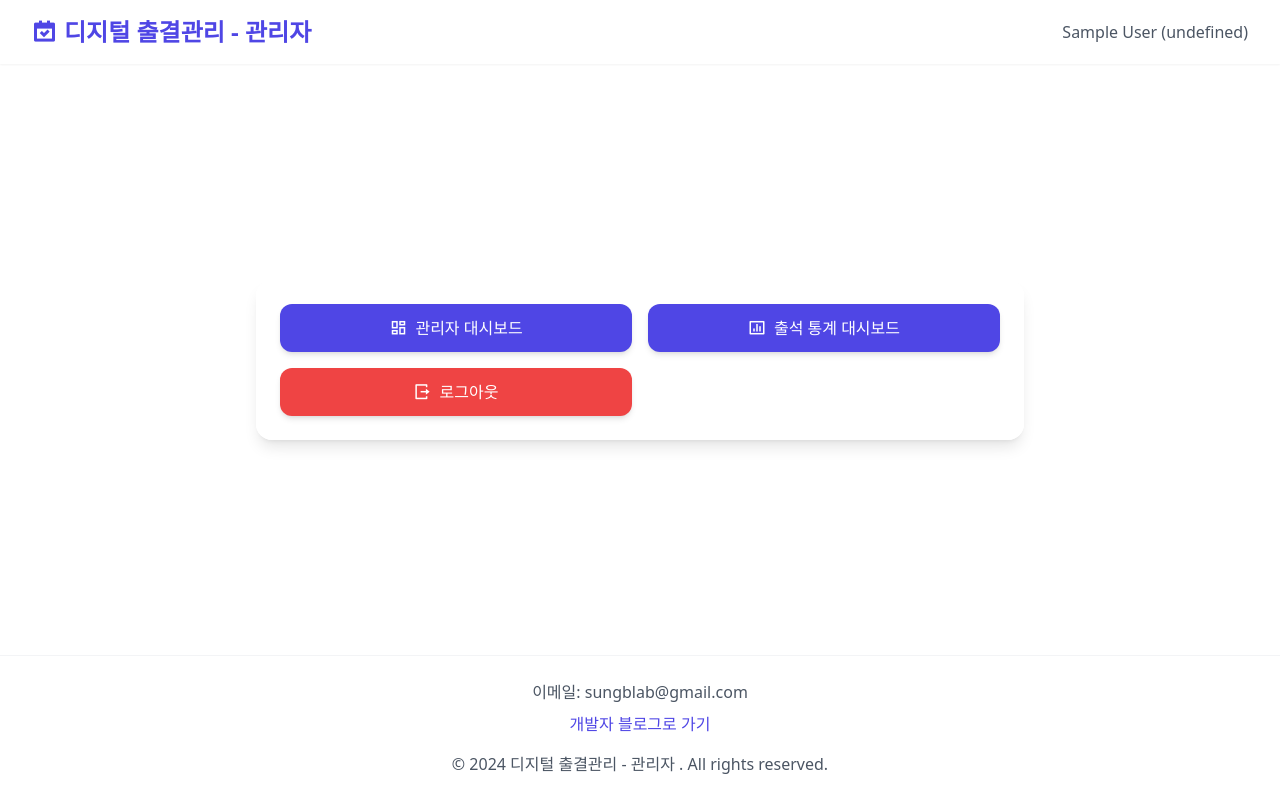
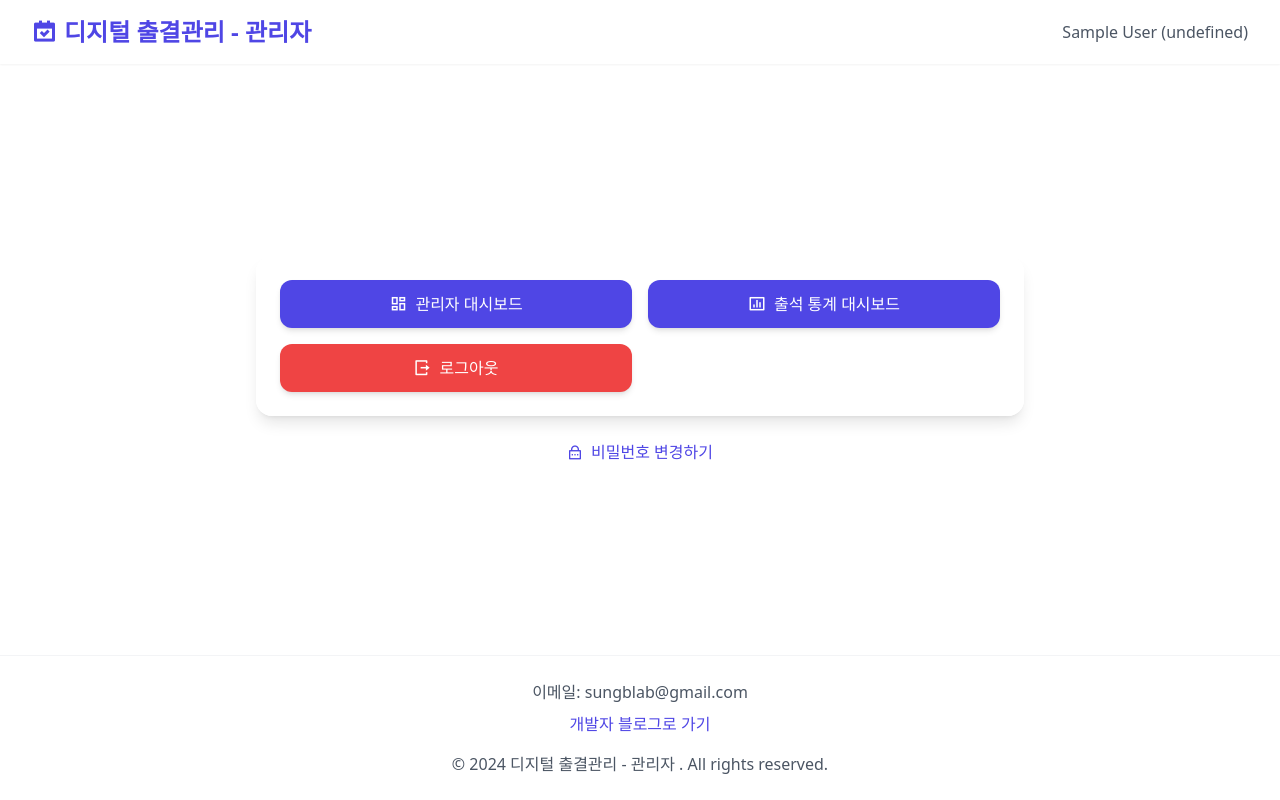
Before and after one commit to Sungblab/attend-front-admin, a website: page hub.html in a window 1280 px wide. Drawn offline with nearby package versions, Linux system fonts and the light colour scheme; sample sign-in values are in the browser's storage; a web font is replaced by a local one.

Commit message:
hub 에 비밀번호 변경 버튼 추가

```diff
--- a/hub.html
+++ b/hub.html
@@ -93,6 +93,15 @@
           <div id="menu-buttons" class="menu-grid">
             <!-- 버튼들이 여기에 동적으로 추가됩니다 -->
           </div>
+        </div>
+        <div class="mt-6 flex justify-center">
+          <a
+            href="change-password.html"
+            class="text-primary hover:text-secondary transition duration-200 flex items-center hover-scale"
+          >
+            <i class="ri-lock-password-line mr-2"></i>
+            비밀번호 변경하기
+          </a>
         </div>
       </div>
     </main>
```
